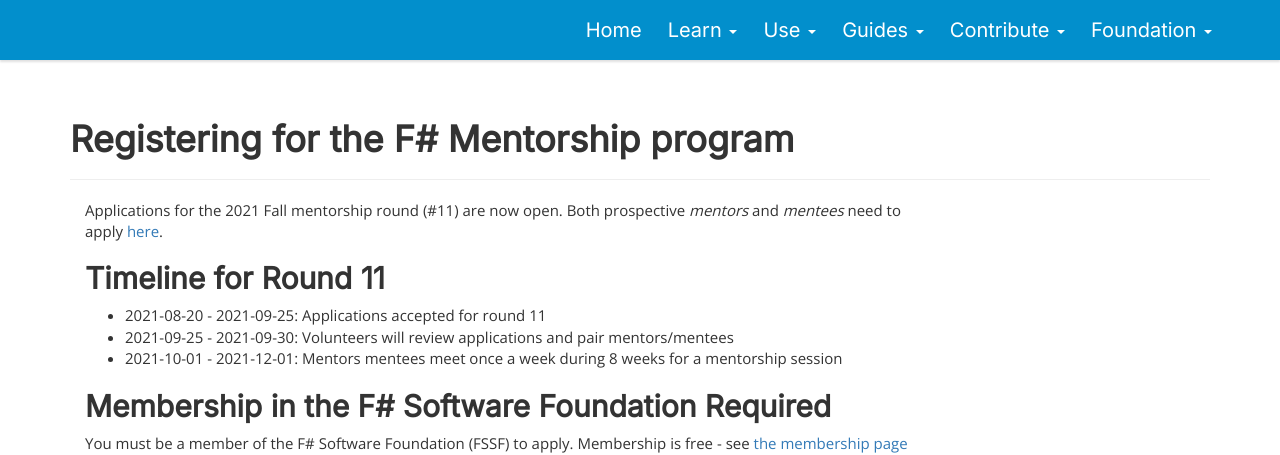
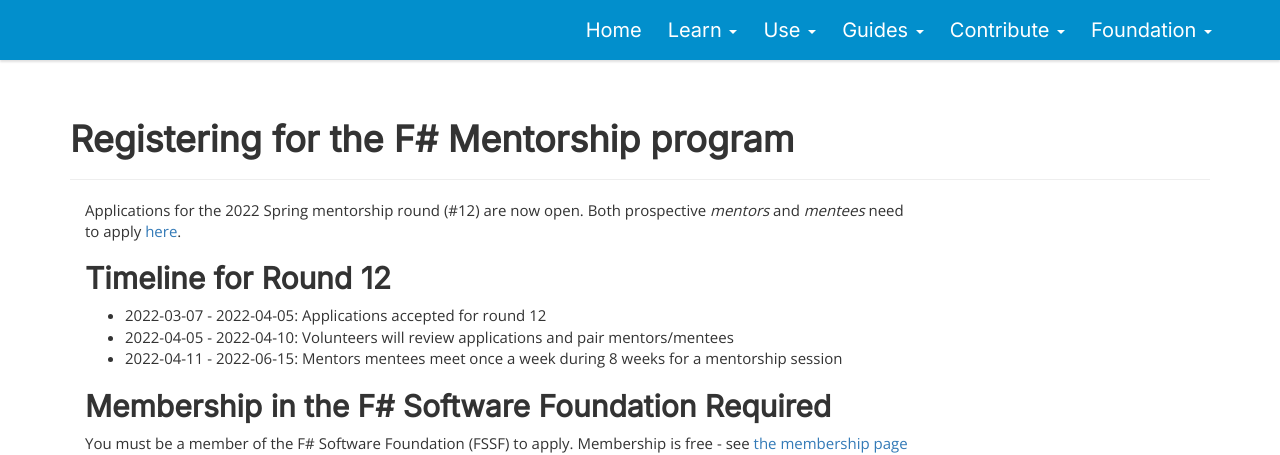
Before and after one commit to fsharp/fsharp.org, a Jekyll site: the page built from mentorship/register.md, in a window 1280 px wide and 1113 px high. Shown: the top 455 px of the window. Built offline with Jekyll 4.4.1, drawn with Linux system fonts in a browser that asks for light colours; nearby versions of some CDN libraries.

Commit message:
Updated content for mentorship round #12. (#914)

```diff
--- a/mentorship/register.md
+++ b/mentorship/register.md
@@ -4,13 +4,13 @@
 headline: Registering for the F# Mentorship program
 ---
 
-Applications for the 2021 Fall mentorship round (#11) are now open. Both prospective _mentors_ and _mentees_ need to apply [here](https://forms.gle/WAPwui3GxhRcQerw9).
+Applications for the 2022 Spring mentorship round (#12) are now open. Both prospective _mentors_ and _mentees_ need to apply [here](https://docs.google.com/forms/d/1hwpKIICiwX_OCtgdhC_SZon0WZMxMxGICtQrUKlb_lE/).
 
-## Timeline for Round 11
+## Timeline for Round 12
 
-* 2021-08-20 - 2021-09-25: Applications accepted for round 11
-* 2021-09-25 - 2021-09-30: Volunteers will review applications and pair mentors/mentees
-* 2021-10-01 - 2021-12-01: Mentors mentees meet once a week during 8 weeks for a mentorship session
+* 2022-03-07 - 2022-04-05: Applications accepted for round 12
+* 2022-04-05 - 2022-04-10: Volunteers will review applications and pair mentors/mentees
+* 2022-04-11 - 2022-06-15: Mentors mentees meet once a week during 8 weeks for a mentorship session
 
 ## Membership in the F# Software Foundation Required
 
```
Also changed, not shown: mentorship/index.md (+5 -5 lines).
